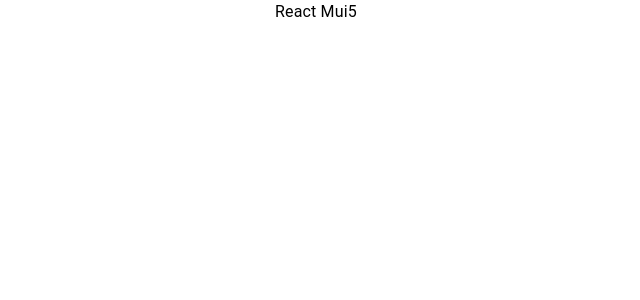
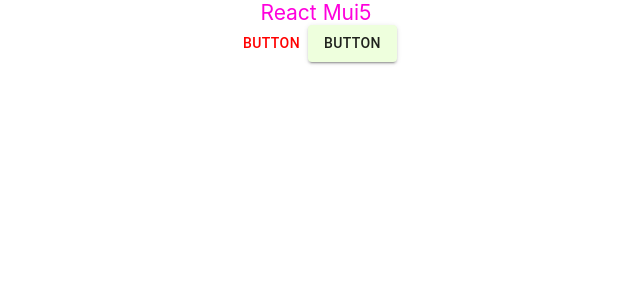
Before and after one commit to fhabhishektiwari/reactMUI5, a React (Create React App) app: page / in a window 1280 px wide. Shown: the top 300 px of the page, without its empty margins (324-964 px from the left). Built offline with nearby package versions, Linux system fonts and the light colour scheme.

Commit message:
added theme

```diff
--- a/src/App.js
+++ b/src/App.js
@@ -1,11 +1,34 @@
 import './App.css';
-import { Typography } from '@mui/material';
+import { Button, Typography } from '@mui/material';
+import {ThemeProvider,createTheme} from '@mui/material';
+
+const theme=createTheme({
+  palette:{
+    primary:{
+      main:'#f00',
+    },
+    secondary:{
+      main:'#efd',
+    }
+  },
+  typography:{
+    myvariant:{
+      fontSize:21,
+      color:'#f0d',
+    }
+  }
+
+})
 
 function App() {
   return (
+    <ThemeProvider theme={theme}>
     <div className="App">
-      <Typography>React Mui5</Typography>
+        <Typography component="div" variant='myvariant'>React Mui5</Typography>
+      <Button color='primary'>Button</Button>
+      <Button color='secondary' variant='contained'>Button</Button>
     </div>
+    </ThemeProvider>
   );
 }
 
```
